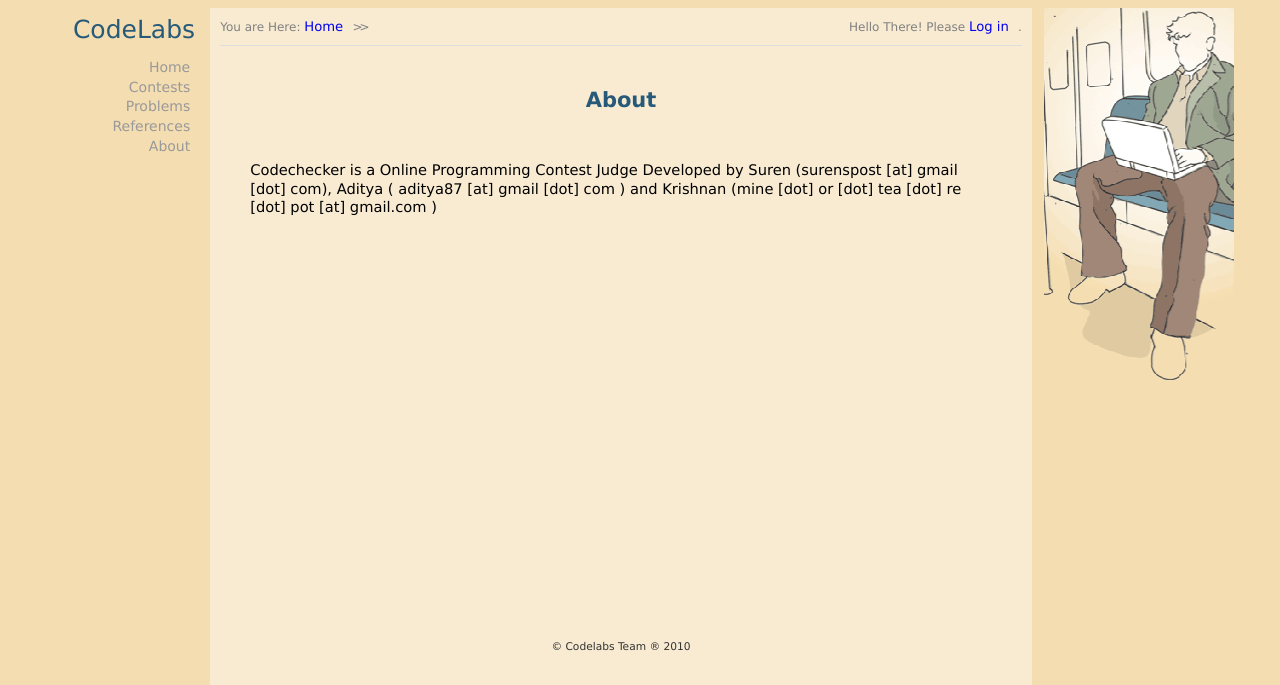
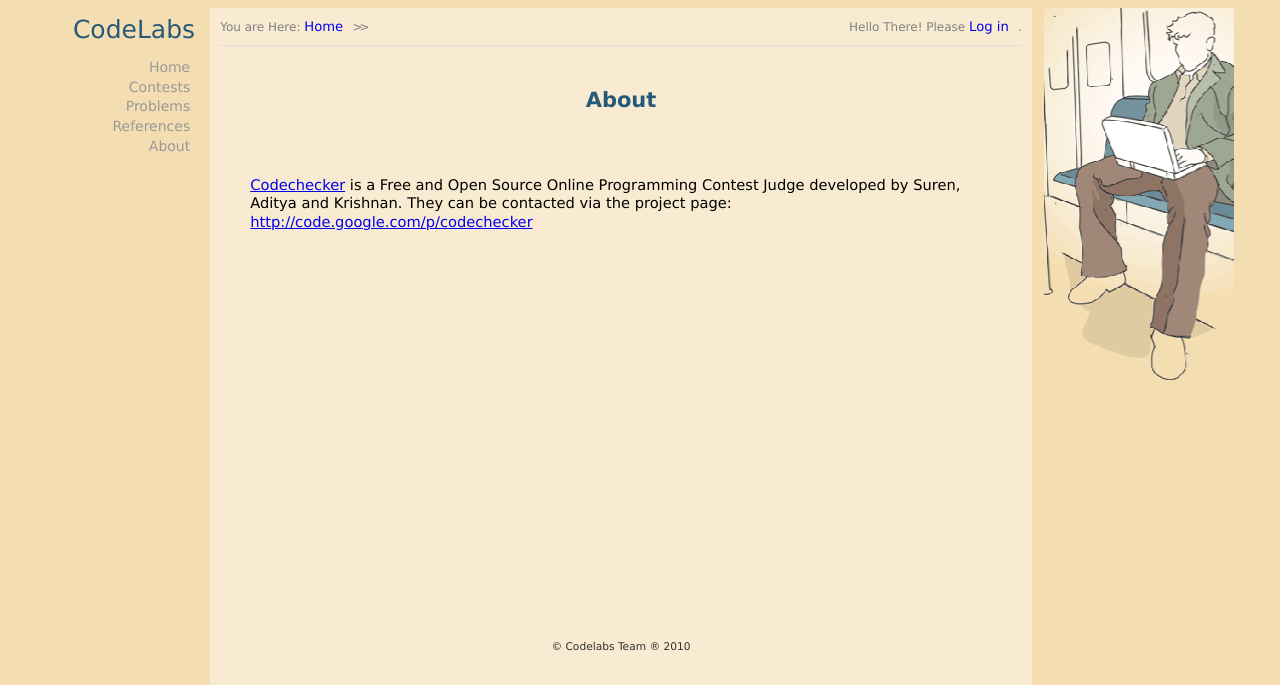
Before and after one commit to donatello/codechecker, a Django app: page /about/ in a window 1280 px wide. Shown: the top 685 px of the page. Run offline with Django 3.2, Linux system fonts and the light colour scheme; parts of the project's set-up code (start-up, migrations or seed data) failed here and were passed over.

Commit message:
Changes to the about page to link to the project page
--HG--
branch : 2010

```diff
--- a/media/templates/about.html
+++ b/media/templates/about.html
@@ -4,6 +4,13 @@
         <h3>  About </h3>
 {% endblock %}
 {% block main_content %}
-         Codechecker is a Online Programming Contest Judge Developed by Suren (surenspost [at] gmail [dot] com), Aditya ( aditya87 [at] gmail [dot] com ) and Krishnan (mine [dot] or [dot] tea [dot] re [dot] pot [at] gmail.com )
+
+	<p>
+        <a href="http://code.google.com/p/codechecker/">Codechecker</a>
+        is a Free and Open Source Online Programming Contest Judge
+        developed by Suren, Aditya and Krishnan. They can be contacted
+        via the project
+        page: <a href="http://code.google.com/p/codechecker">http://code.google.com/p/codechecker</a>
+	</p>
 
 {% endblock %}
```
